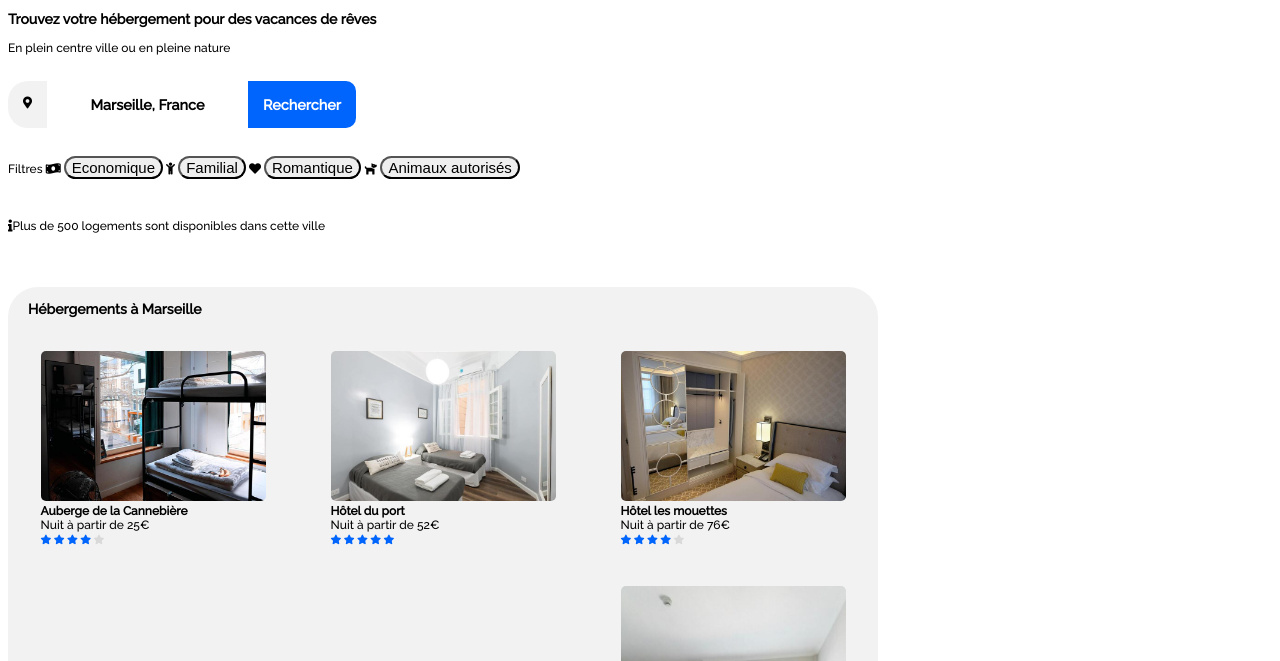
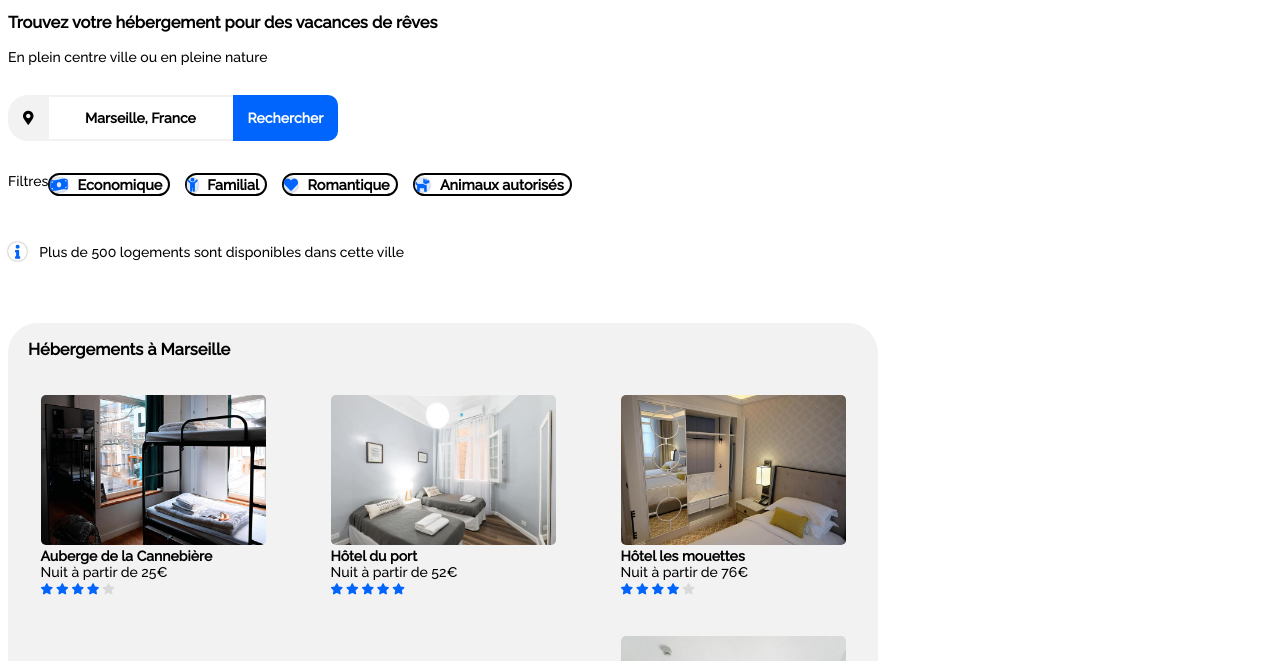
Before and after one commit to BriceDO/BriceDobrowolski_2_01032021, a plain HTML site: page index.html in a window 1280 px wide. Shown: the part 59-720 px from the top of the page. Drawn offline with Linux system fonts and the light colour scheme.

Commit message:
Mise à jour avant le design des filtres (before, after)

```diff
--- a/index.html
+++ b/index.html
@@ -41,23 +41,30 @@
     <br>
     <!-- 3. Barre de recherche et Filtres -->
     <section id="barre-recherche">
-        <div id="icone-map">
+        <span id="icone-map">
             <i class="fas fa-map-marker-alt"></i>
-        </div>
-            <div>
+        </span>
+        <span>
             <input type="recherche" id="rechercher-ville" value="Marseille, France">
-            </div>
+        </span>
         <button>Rechercher</button>
     </section>
     <br><br>
-    <div class="filtre">
-        <span>Filtres</span>
+    <section id="filtre">
+        Filtres
+        <div>
             <i class="fas fa-money-bill-wave"></i>
             <button>Economique</button>
+        </div>
+        <div>
             <i class="fas fa-child"></i>
             <button>Familial</button>
+        </div>
+        <div>
             <i class="fas fa-heart"></i>
             <button>Romantique</button>
+        </div>
+        <div>
         <i class="fas fa-dog"></i>
         <button>Animaux autorisés</button>
         </div>
--- a/style.css
+++ b/style.css
@@ -44,24 +44,28 @@ header{
 
 body{
     font-family: 'Raleway', sans-serif;
-    font-size: 12px;
+    font-size: 14px;
 }
+
+/* BARRE DE RECHERCHE */
 
 #barre-recherche{
     display: flex;
 }
 
+
 input{
-    padding: 15px;
+    border-style: solid;
+    box-shadow: 0em;
+    padding: 13px;
     text-align: center;
-    text-decoration: none;
-    border: 0;
-    background: transparent;
+    border-right: none;
+    border-left: none;
+    border-color: #F2F2F2;
     font-weight: bold;
-    font-size: 0.9rem;
+    font-size: 14px;
     font-family: 'Raleway', sans-serif;
 }
-
 
 #icone-map{
     padding: 15px;
@@ -75,17 +79,50 @@ input{
     background-color: #0065FC;
     color: white;
     font-weight: bold;
-    font-size: 0.9rem;
+    font-size: 14px;
     font-family: 'Raleway', sans-serif;
     border-top-right-radius:  10px;
     border-bottom-right-radius: 10px;
     border: 0;
 }
 
-.filtre button{
-    font-size: 15px;
-    border-radius: 20px;
-    border-width: 2px;
+/* FILTRE DE RECHERCHE */
+
+#filtre{
+    display: flex;
+    flex-wrap: wrap;
+}
+
+#filtre div{
+    border-radius: 60px;
+    margin-right: 15px;
+    border: solid black 2px;
+}
+
+#filtre div i{
+    color: #0065FC;
+    background-color: #deebff;
+    border-radius: 100px;
+    box-shadow: 0px 0px 2px #888;
+}
+
+#filtre div button{
+    text-align: center;
+    font-weight: bold;
+    font-size: 0.9rem;
+    font-family: 'Raleway', sans-serif;
+    background-color: transparent;
+    border: 0;
+}
+
+aside :nth-child(1) i{
+    color: #0065FC;
+    display: inline-block;
+    border-radius: 100px;
+    box-shadow: 0px 0px 2px #888;
+    padding: 0.2em 0.5em;
+    margin-right: 12px;
+
 }
 
 #conteneur-hebergement{
```
Lines whose indentation alone changed are shown as unchanged.
